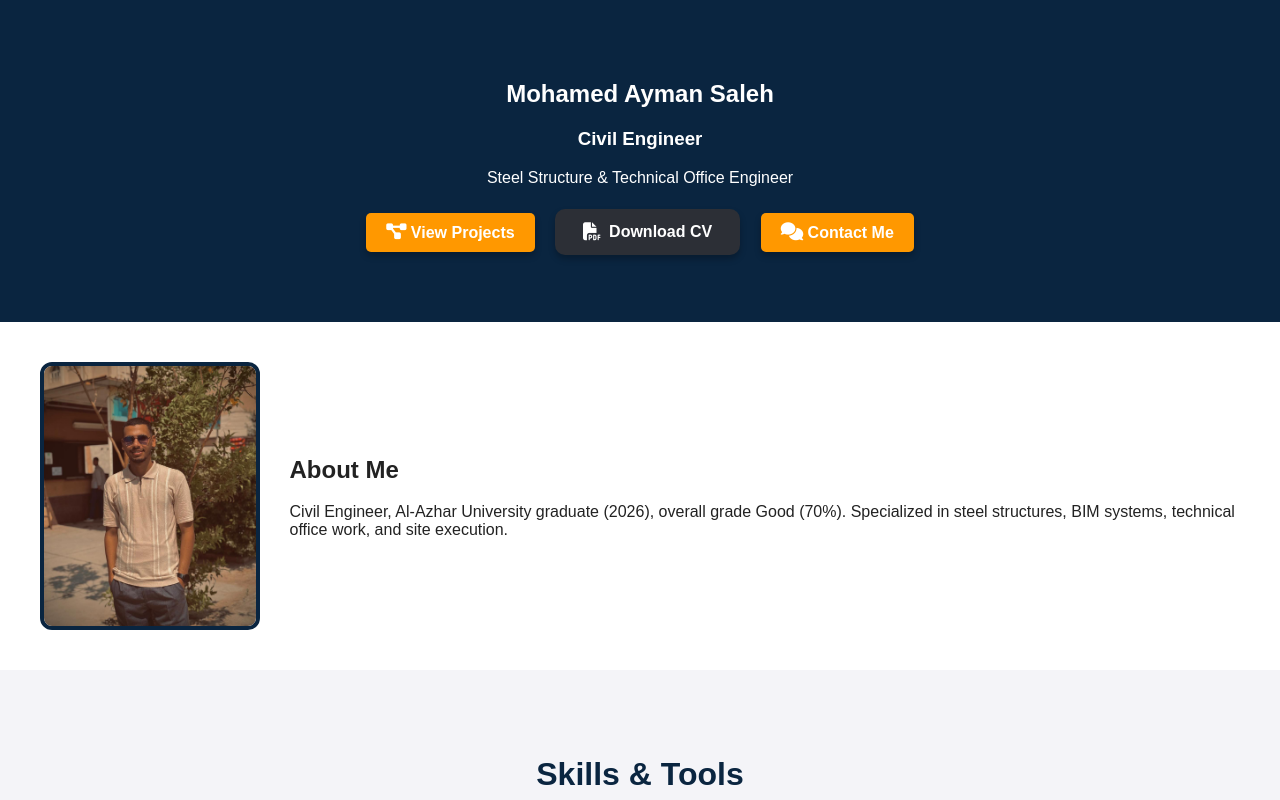
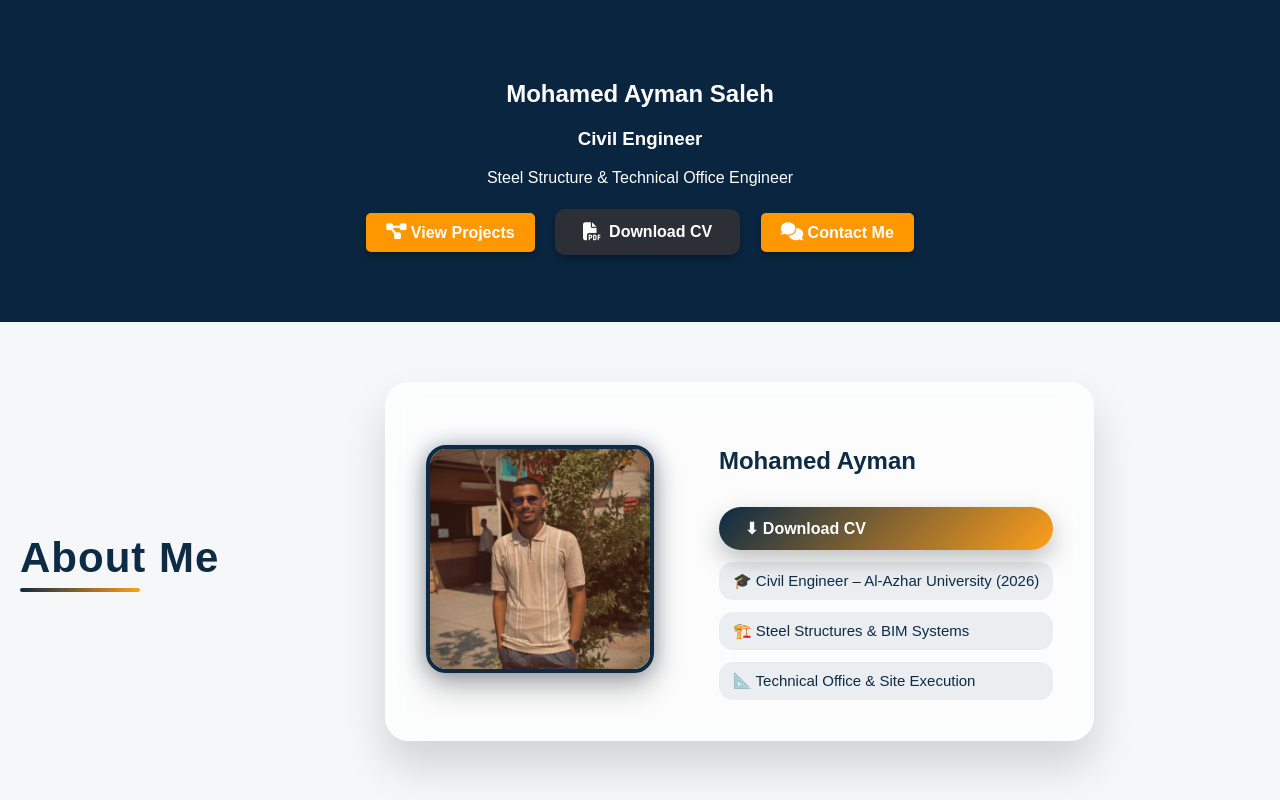
Before and after one commit to moed0101/PortfolioEMA, a plain HTML site: page index.html in a window 1280 px wide. Shown: the top 800 px of the page. Drawn offline with Linux system fonts and the light colour scheme; a web font is replaced by a local one.

Commit message:
update website
update website

```diff
--- a/index.html
+++ b/index.html
@@ -2,6 +2,7 @@
 <html lang="en">
   <head>
     <meta charset="UTF-8" />
+    <meta name="viewport" content="width=device-width, initial-scale=1.0">
     <title>Mohamed Ayman Saleh | Civil Engineer</title>
     <link rel="stylesheet" href="style.css" />
     <style>
@@ -17,7 +18,6 @@
       href="https://fonts.googleapis.com/css2?family=Dubai:wght@400;500;700&display=swap"
       rel="stylesheet"
     />
-    <meta name="viewport" content="width=device-width, initial-scale=1.0">
 
   </head>
 
@@ -55,18 +55,30 @@
       </section>
     </header>
 
-    <section class="about">
-      <img src="./images/profile.jpg" alt="Profile Photo" />
+    <section id="about" class="about">
+  <h2 class="section-title">About Me</h2>
 
-      <div>
-        <h2>About Me</h2>
-        <p>
-          Civil Engineer, Al-Azhar University graduate (2026), overall grade
-          Good (70%). Specialized in steel structures, BIM systems, technical
-          office work, and site execution.
-        </p>
-      </div>
-    </section>
+  <div class="about-card">
+    <div class="about-image">
+      <img src="images/profile.jpg" alt="Mohamed">
+    </div>
+
+    <div class="about-content">
+      <h3 class="about-name">Mohamed Ayman</h3>
+
+
+<div class="about-info">
+  <a href="Mohamed_Ayman_CV.pdf" class="cv-btn" download>
+  ⬇ Download CV
+</a>
+  <span>🎓 Civil Engineer – Al-Azhar University (2026)</span>
+  <span>🏗️ Steel Structures & BIM Systems</span>
+  <span>📐 Technical Office & Site Execution</span>
+</div>
+
+    </div>
+  </div>
+</section>
 
     <section id="skills" class="skills">
       <h1>Skills & Tools</h1>
--- a/style.css
+++ b/style.css
@@ -545,3 +545,191 @@ footer {
     color: #fff; /* أيقونة بيضاء على أي لون خلفية */
     transition: all 0.3s ease;
 }
+
+/* ===== About Section ===== */
+
+.about {
+  padding: 60px 20px;
+  background: #f6f7f9;
+}
+
+.section-title {
+  text-align: center;
+  font-size: 32px;
+  margin-bottom: 40px;
+  color: #0d2b45;
+}
+
+.about-card {
+  max-width: 950px;
+  margin: auto;
+  padding: 40px;
+  display: flex;
+  align-items: center;
+  gap: 35px;
+
+  background: rgba(255, 255, 255, 0.65);
+  backdrop-filter: blur(14px);
+  -webkit-backdrop-filter: blur(14px);
+
+  border-radius: 24px;
+  border: 1px solid rgba(255, 255, 255, 0.35);
+
+  box-shadow:
+    0 25px 45px rgba(0, 0, 0, 0.15),
+    inset 0 0 20px rgba(255,255,255,0.4);
+
+  transition: transform 0.4s ease, box-shadow 0.4s ease;
+}
+
+.about-card:hover {
+  transform: translateY(-6px);
+  box-shadow:
+    0 35px 60px rgba(0, 0, 0, 0.22),
+    inset 0 0 25px rgba(255,255,255,0.45);
+}
+
+
+.about-image img {
+  width: 220px;
+  height: 220px;
+  object-fit: cover;
+  border-radius: 20px;
+  border: 4px solid #0d2b45;
+  box-shadow:
+    0 15px 30px rgba(0,0,0,0.25),
+    0 0 20px rgba(13, 43, 69, 0.35);
+  transition: transform 0.4s ease;
+}
+
+.about-card:hover .about-image img {
+  transform: scale(1.05);
+}
+
+
+.about-content h3 {
+  font-size: 24px;
+  margin-bottom: 12px;
+  color: #0d2b45;
+}
+
+.about-content p {
+  font-size: 16px;
+  line-height: 1.7;
+  color: #444;
+}
+
+.about-info {
+  display: flex;
+  flex-direction: column;
+  gap: 12px;
+  margin-top: 10px;
+}
+
+.about-info span {
+  background: rgba(13, 43, 69, 0.07);
+  padding: 10px 14px;
+  border-radius: 14px;
+  font-size: 15px;
+  color: #0d2b45;
+  transition: background 0.3s ease, transform 0.3s ease;
+}
+
+.about-info span:hover {
+  background: rgba(13, 43, 69, 0.15);
+  transform: translateX(6px);
+}
+
+.about-name {
+  font-size: 28px;
+  font-weight: 700;
+  color: #0d2b45;
+  margin-bottom: 10px;
+}
+
+.cv-btn {
+  display: inline-block;
+  margin-top: 20px;
+  padding: 12px 26px;
+  border-radius: 30px;
+  font-weight: 600;
+  color: white;
+  text-decoration: none;
+
+  background: linear-gradient(135deg, #0d2b45, #ff9f1c);
+  box-shadow: 0 10px 25px rgba(0,0,0,0.25);
+
+  transition: all 0.35s ease;
+}
+
+.cv-btn:hover {
+  transform: translateY(-4px);
+  box-shadow:
+    0 18px 40px rgba(0,0,0,0.35),
+    0 0 20px rgba(255,159,28,0.6);
+}
+
+
+.section-title {
+  font-size: 42px;
+  font-weight: 800;
+  letter-spacing: 1px;
+  color: #0d2b45;
+  position: relative;
+  display: inline-block;
+  margin-bottom: 40px;
+}
+
+/* خط متحرك تحت العنوان */
+.section-title::after {
+  content: "";
+  position: absolute;
+  left: 0;
+  bottom: -10px;
+  width: 60%;
+  height: 4px;
+  background: linear-gradient(90deg, #0d2b45, #ff9f1c);
+  border-radius: 5px;
+}
+
+/* ===== Mobile Responsive ===== */
+
+@media (max-width: 768px) {
+  .about-card {
+    flex-direction: column;
+    text-align: center;
+    padding: 25px 20px;
+  }
+
+  .about-image img {
+    width: 180px;
+    height: 180px;
+  }
+
+  .about-content h3 {
+    font-size: 22px;
+  }
+
+.about-info span {
+  font-size: 14px;
+  justify-content: center;
+}
+
+}
+
+/* ===== Global Glass Effect ===== */
+body {
+  background: linear-gradient(135deg, #0f2027, #203a43, #2c5364);
+  backdrop-filter: blur(10px);
+  color: #fff;
+}
+
+/* Glass Cards */
+.glass {
+  background: rgba(255, 255, 255, 0.12);
+  backdrop-filter: blur(18px);
+  -webkit-backdrop-filter: blur(18px);
+  border-radius: 20px;
+  border: 1px solid rgba(255,255,255,0.2);
+  box-shadow: 0 8px 32px rgba(0,0,0,0.35);
+}
```
